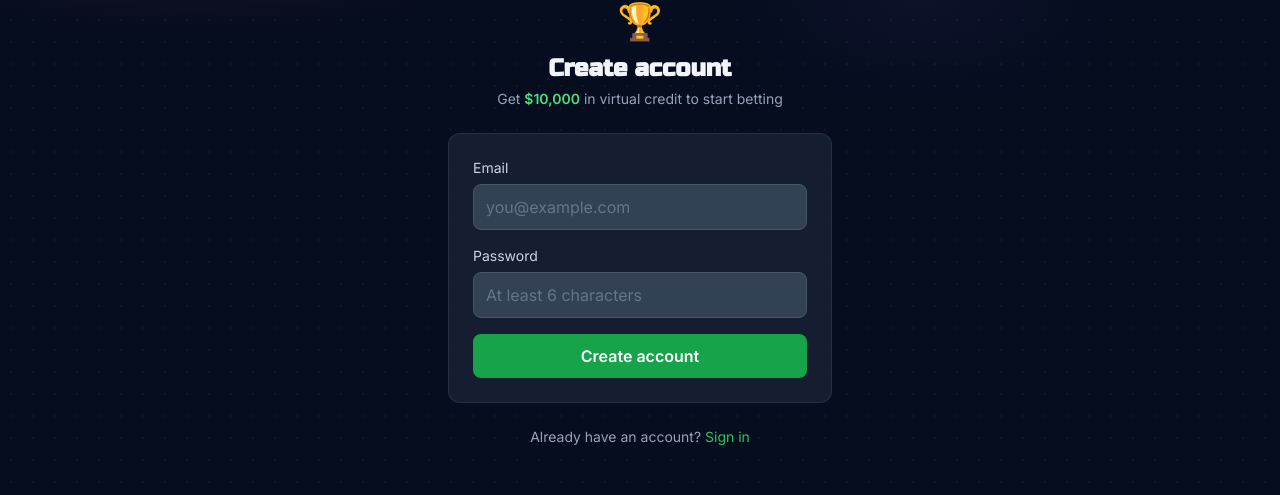
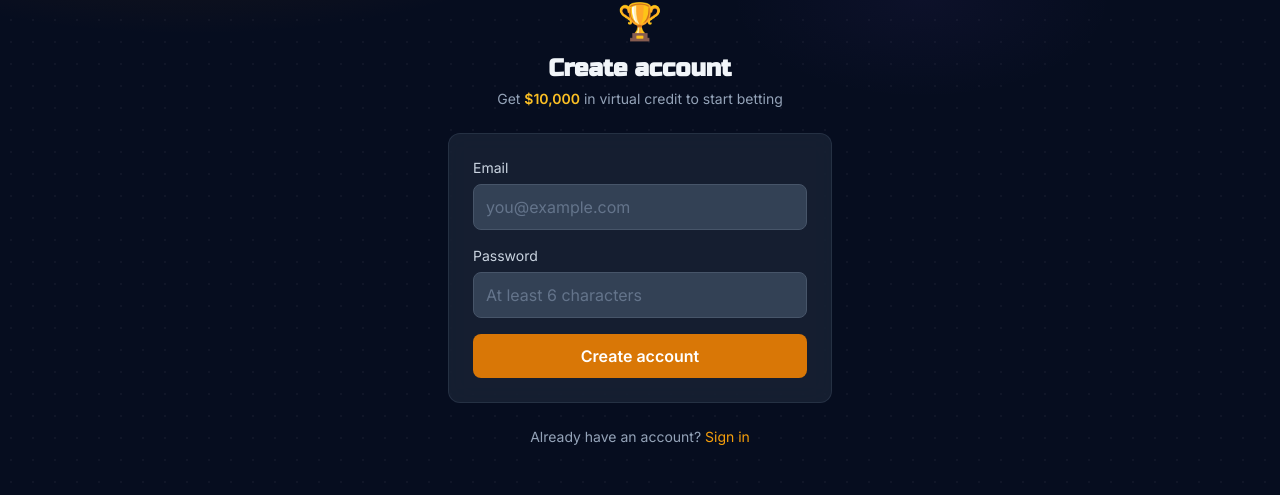
Before and after one commit to TianleJin/world-cup-assistant, a Next.js app: page /register in a window 1280 px wide. Shown: the part 145-640 px from the top of the page. Built offline with nearby package versions, Linux system fonts and the light colour scheme; no server answers.

Commit message:
changed colour scheme of login and register pages

```diff
--- a/src/app/login/page.tsx
+++ b/src/app/login/page.tsx
@@ -44,7 +44,7 @@ export default function LoginPage() {
               onChange={(e) => setEmail(e.target.value)}
               required
               autoComplete="email"
-              className="w-full bg-slate-700 border border-slate-600 rounded-lg px-3 py-2.5 text-white placeholder-slate-500 focus:outline-none focus:border-green-500"
+              className="w-full bg-slate-700 border border-slate-600 rounded-lg px-3 py-2.5 text-white placeholder-slate-500 focus:outline-none focus:border-amber-500"
               placeholder="you@example.com"
             />
           </div>
@@ -56,7 +56,7 @@ export default function LoginPage() {
               onChange={(e) => setPassword(e.target.value)}
               required
               autoComplete="current-password"
-              className="w-full bg-slate-700 border border-slate-600 rounded-lg px-3 py-2.5 text-white placeholder-slate-500 focus:outline-none focus:border-green-500"
+              className="w-full bg-slate-700 border border-slate-600 rounded-lg px-3 py-2.5 text-white placeholder-slate-500 focus:outline-none focus:border-amber-500"
               placeholder="••••••••"
             />
           </div>
@@ -70,7 +70,7 @@ export default function LoginPage() {
           <button
             type="submit"
             disabled={loading}
-            className="w-full bg-green-600 hover:bg-green-500 disabled:opacity-50 text-white font-semibold py-2.5 rounded-lg transition-colors"
+            className="w-full bg-amber-600 hover:bg-amber-500 disabled:opacity-50 text-white font-semibold py-2.5 rounded-lg transition-colors"
           >
             {loading ? 'Signing in...' : 'Sign in'}
           </button>
@@ -78,7 +78,7 @@ export default function LoginPage() {
 
         <p className="text-center text-sm text-slate-400">
           No account?{' '}
-          <Link href="/register" className="text-green-500 hover:text-green-400">
+          <Link href="/register" className="text-amber-500 hover:text-amber-400">
             Register for $10,000 free credit
           </Link>
         </p>
--- a/src/app/register/page.tsx
+++ b/src/app/register/page.tsx
@@ -58,11 +58,7 @@ export default function RegisterPage() {
             We sent a confirmation link to <span className="text-white">{email}</span>.
             Click the link to activate your account and claim your $10,000 starting credit.
           </p>
-          <p className="text-xs text-slate-500">
-            Tip: You can also disable email confirmation in your Supabase project under{' '}
-            <strong>Authentication → Email</strong> for easier local testing.
-          </p>
-          <Link href="/login" className="text-green-500 hover:text-green-400 text-sm block">
+          <Link href="/login" className="text-amber-500 hover:text-amber-400 text-sm block">
             Back to sign in
           </Link>
         </div>
@@ -77,7 +73,7 @@ export default function RegisterPage() {
           <div className="text-4xl mb-3">🏆</div>
           <h1 className="text-2xl font-bold">Create account</h1>
           <p className="text-slate-400 text-sm mt-1">
-            Get <span className="text-green-400 font-semibold">$10,000</span> in virtual credit to start betting
+            Get <span className="text-amber-400 font-semibold">$10,000</span> in virtual credit to start betting
           </p>
         </div>
 
@@ -90,7 +86,7 @@ export default function RegisterPage() {
               onChange={(e) => setEmail(e.target.value)}
               required
               autoComplete="email"
-              className="w-full bg-slate-700 border border-slate-600 rounded-lg px-3 py-2.5 text-white placeholder-slate-500 focus:outline-none focus:border-green-500"
+              className="w-full bg-slate-700 border border-slate-600 rounded-lg px-3 py-2.5 text-white placeholder-slate-500 focus:outline-none focus:border-amber-500"
               placeholder="you@example.com"
             />
           </div>
@@ -103,7 +99,7 @@ export default function RegisterPage() {
               required
               minLength={6}
               autoComplete="new-password"
-              className="w-full bg-slate-700 border border-slate-600 rounded-lg px-3 py-2.5 text-white placeholder-slate-500 focus:outline-none focus:border-green-500"
+              className="w-full bg-slate-700 border border-slate-600 rounded-lg px-3 py-2.5 text-white placeholder-slate-500 focus:outline-none focus:border-amber-500"
               placeholder="At least 6 characters"
             />
           </div>
@@ -124,7 +120,7 @@ export default function RegisterPage() {
           <button
             type="submit"
             disabled={loading}
-            className="w-full bg-green-600 hover:bg-green-500 disabled:opacity-50 text-white font-semibold py-2.5 rounded-lg transition-colors"
+            className="w-full bg-amber-600 hover:bg-amber-500 disabled:opacity-50 text-white font-semibold py-2.5 rounded-lg transition-colors"
           >
             {loading ? 'Creating account...' : 'Create account'}
           </button>
@@ -132,7 +128,7 @@ export default function RegisterPage() {
 
         <p className="text-center text-sm text-slate-400">
           Already have an account?{' '}
-          <Link href="/login" className="text-green-500 hover:text-green-400">
+          <Link href="/login" className="text-amber-500 hover:text-amber-400">
             Sign in
           </Link>
         </p>
```
